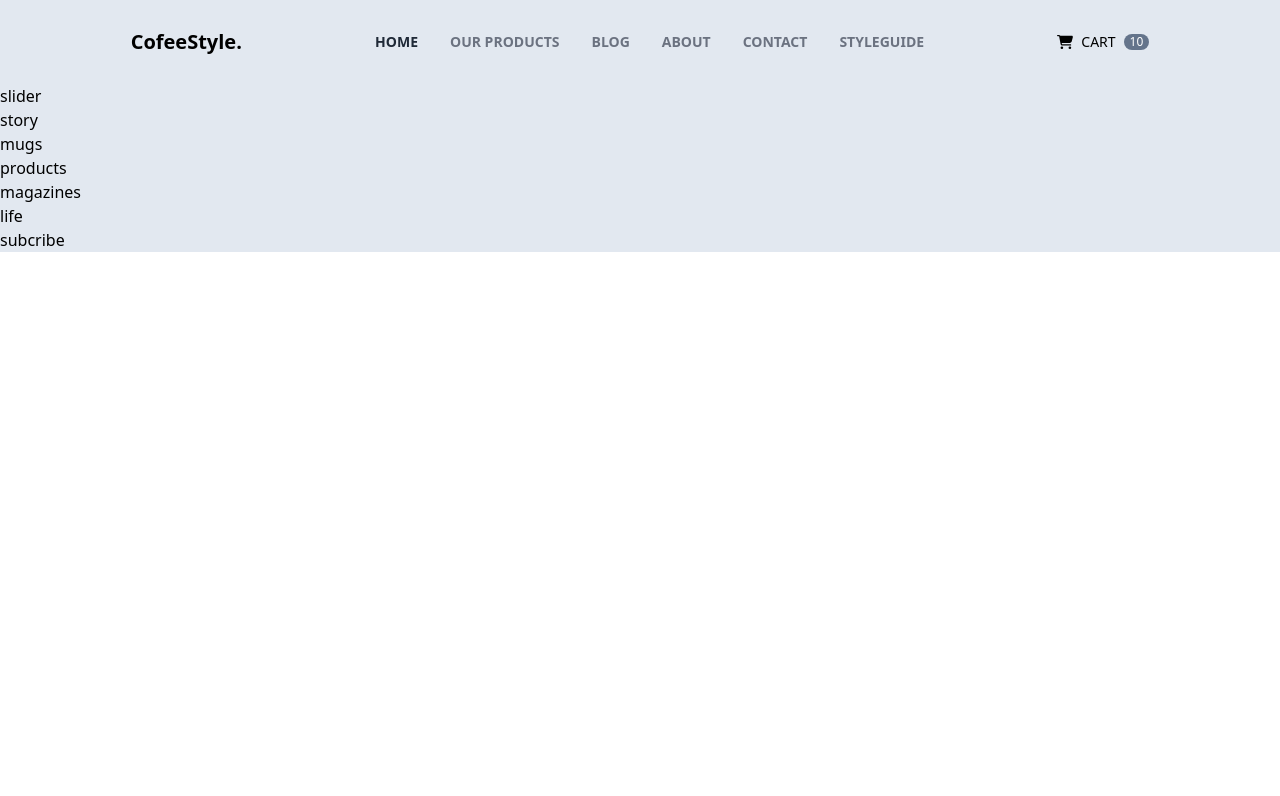
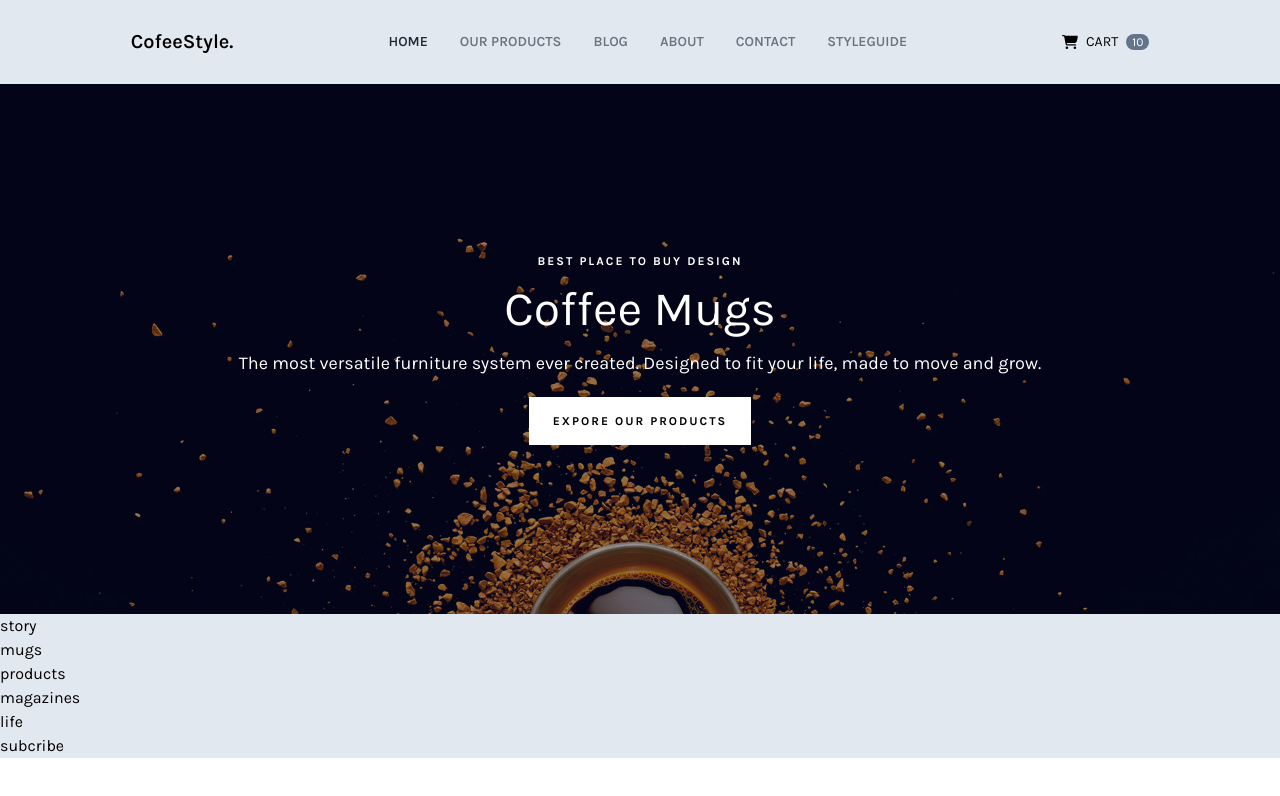
Before and after one commit to manhdungdev/coffee, a website: page public/index.html in a window 1280 px wide. Drawn offline with Linux system fonts and the light colour scheme.

Commit message:
Make slider

```diff
--- a/public/index.html
+++ b/public/index.html
@@ -13,7 +13,7 @@
     />
   </head>
 
-  <body>
+  <body class="font-karla">
     <div id="root">
       <div class="container max-w-screen-2xl text-base mx-auto bg-slate-200">
         <!-- Header -->
@@ -25,7 +25,7 @@
           >
           <nav
             id="nav"
-            class="hidden lg:block "
+            class="hidden lg:block"
           >
             <ul class="lg:flex">
               <li class="group nav__item--active">
@@ -98,10 +98,20 @@
             </button>
           </div>
         </header>
-
         <!-- Main -->
         <main>
-          <div class="slider">slider</div>
+          <div
+            class="slider px-8 h-[470px] md:h-[530px] bg-slider bg-cover bg-no-repeat bg-bottom flex justify-center items-center flex-col text-white"
+          >
+            <p class="text-xs uppercase font-bold tracking-[2px]">BEST PLACE TO BUY DESIGN</p>
+            <h2 class="text-5xl mt-4">Coffee Mugs</h2>
+            <p class="mt-4 text-lg text-center">
+              The most versatile furniture system ever created. Designed to fit your life, made to move and grow.
+            </p>
+            <button class="uppercase font-bold text-xs tracking-[2px] py-4 px-6 bg-white mt-5 text-black hover:opacity-95">
+              Expore our products
+            </button>
+          </div>
           <div class="story">story</div>
           <div class="mugs">mugs</div>
           <div class="products">products</div>
--- a/public/main.js
+++ b/public/main.js
@@ -14,3 +14,9 @@ window.addEventListener("click", (e) => {
     }
   }
 });
+
+const btn = $("#btn");
+const box = $(".box");
+btn.onclick = () => {
+  box.classList.toggle("abcd");
+};
--- a/src/input.css
+++ b/src/input.css
@@ -1,13 +1,68 @@
+@import url("https://fonts.googleapis.com/css2?family=Karla:ital,wght@0,200..800;1,200..800&display=swap");
 @tailwind base;
 @tailwind components;
 @tailwind utilities;
+
+*,
+*::after,
+*::before {
+  padding: 0;
+  margin: 0;
+  box-sizing: border-box;
+}
+
+* {
+  -webkit-tap-highlight-color: transparent;
+}
+
+html {
+  scroll-behavior: smooth;
+  text-rendering: optimizeSpeed;
+}
+
+a {
+  text-decoration: none;
+}
+
+ul,
+li {
+  list-style: none;
+}
+
+input,
+button {
+  outline: none;
+  border: none;
+  background: transparent;
+}
+
+a,
+input,
+textarea,
+button,
+select,
+img,
+label {
+  font-family: inherit;
+  font-size: inherit;
+  color: inherit;
+}
+
+img,
+svg,
+input {
+  display: block;
+}
+button {
+  cursor: pointer;
+}
 
 .nav__item-infor {
   @apply relative lg:after:absolute lg:after:-bottom-1 lg:after:left-0 lg:after:bg-light-coffee lg:after:h-0.5 lg:after:w-0 group-hover:lg:after:w-full lg:after:transition-all lg:after:ease-in-out lg:after:duration-250;
 }
 
 .nav-expand {
-  @apply absolute top-16 left-0 bg-white w-full rounded-lg text-center border-solid border-4 animate-dropDown;
+  @apply absolute top-16 left-0 bg-white w-full rounded-lg text-center animate-dropDown;
 }
 
 .ct-icon {
--- a/tailwind.config.js
+++ b/tailwind.config.js
@@ -18,6 +18,12 @@ module.exports = {
       animation: {
         dropDown: "dropDown 0.2s linear",
       },
+      fontFamily: {
+        karla: ["Karla", 'sans-serif'],
+      },
+      backgroundImage: {
+        'slider': "linear-gradient(180deg, rgba(0, 0, 0, 0.4) 0%, rgba(0, 0, 0, 0.4) 100%), url('./assets/img/slider.jpg')",
+      }
     },
   },
   plugins: [],
```
Also changed, not shown: public/assets/img/slider.jpg (added), public/output.css.
